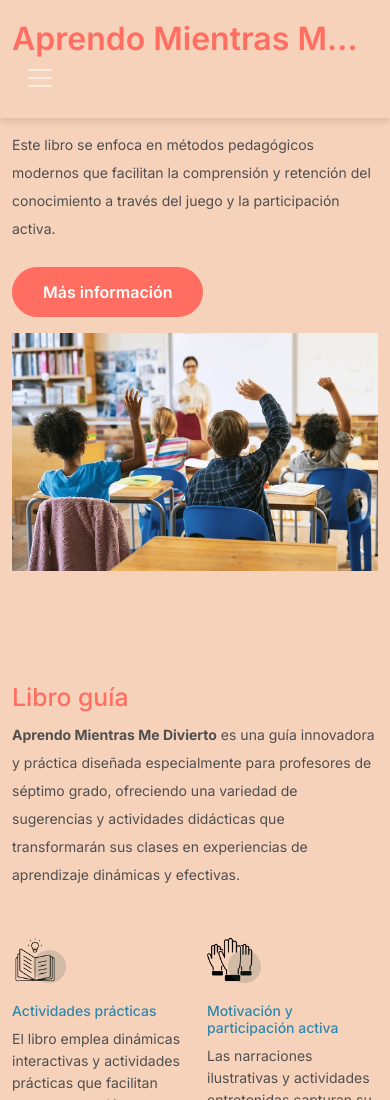
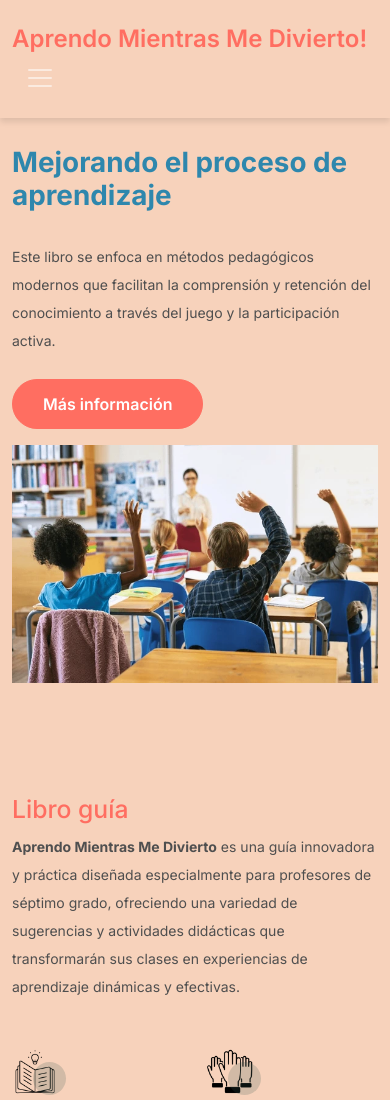
Before and after one commit to MaestrosDelCambio/AprendoMientrasMeDivierto, a plain HTML site: page index.html in a window 390 px wide. Shown: the top 1100 px of the page. Drawn offline with nearby package versions, Linux system fonts and the light colour scheme.

Commit message:
Made page responsive

```diff
--- a/css/style.css
+++ b/css/style.css
@@ -49,7 +49,18 @@ a.more {
 	font-size: 32px;
 	font-weight: 600;
 }
+@media screen and (max-width: 480px) {
+	#titulo {
+		font-size: 1.5rem;
+		text-align: center;
+	}
+}
 
+@media (max-width: 979px) {
+	body {
+		padding-top: 6rem;
+	}
+}
 .custom-navbar .navbar-brand > span {
 	opacity: 0.4;
 }
--- a/index.html
+++ b/index.html
@@ -21,29 +21,7 @@
 
 	<script src="js/main.js"></script>
 
-	<style>
-		/* Ajustes para el título del navbar en dispositivos móviles */
-		.navbar-brand {
-			white-space: nowrap;
-			overflow: hidden;
-			text-overflow: ellipsis;
-			font-size: 2rem;
-		}
 
-		@media (max-width: 768px) {
-			.navbar-brand {
-				font-size: 1.5rem;
-				/* Ajusta el tamaño de fuente para pantallas pequeñas */
-			}
-		}
-
-		@media (max-width: 576px) {
-			.navbar-brand {
-				font-size: 1.25rem;
-				/* Ajusta aún más el tamaño de fuente para pantallas más pequeñas */
-			}
-		}
-	</style>
 </head>
 
 <body>
@@ -52,7 +30,7 @@
 	<nav class="custom-navbar navbar navbar-expand-md navbar-dark bg-dark fixed-top" aria-label="Furni navigation bar">
 
 		<div class="container">
-			<a class="navbar-brand" href="index.html">Aprendo Mientras Me Divierto<span>!</span></a>
+			<a class="navbar-brand" id='titulo' href="index.html">Aprendo Mientras Me Divierto!</a>
 
 			<button class="navbar-toggler" type="button" data-bs-toggle="collapse" data-bs-target="#navbarsFurni"
 				aria-controls="navbarsFurni" aria-expanded="false" aria-label="Toggle navigation">
@@ -77,7 +55,7 @@
 	<!-- End Header/Navigation -->
 
 	<!-- Start Hero Section -->
-	<div class="hero">
+	<div class="hero mt-3">
 		<div class="container">
 			<div class="row justify-content-between">
 				<div class="col-lg-5">
```
